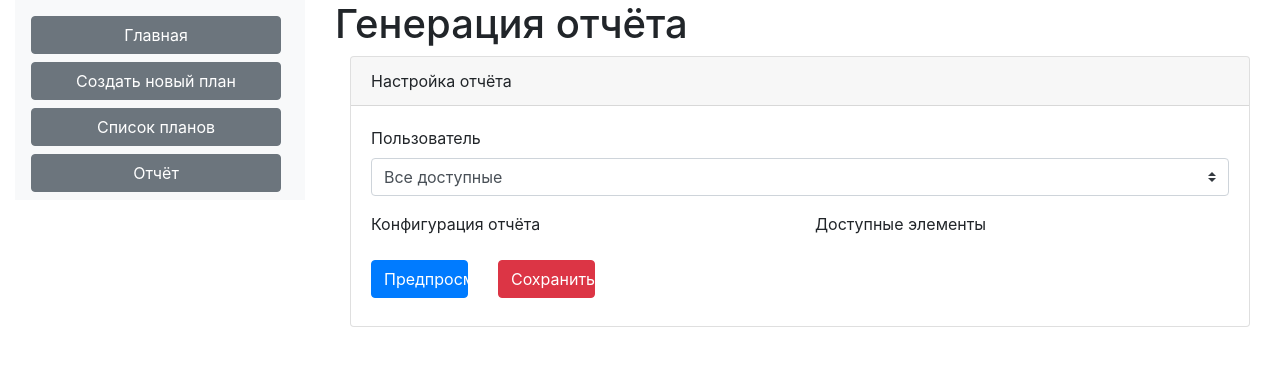
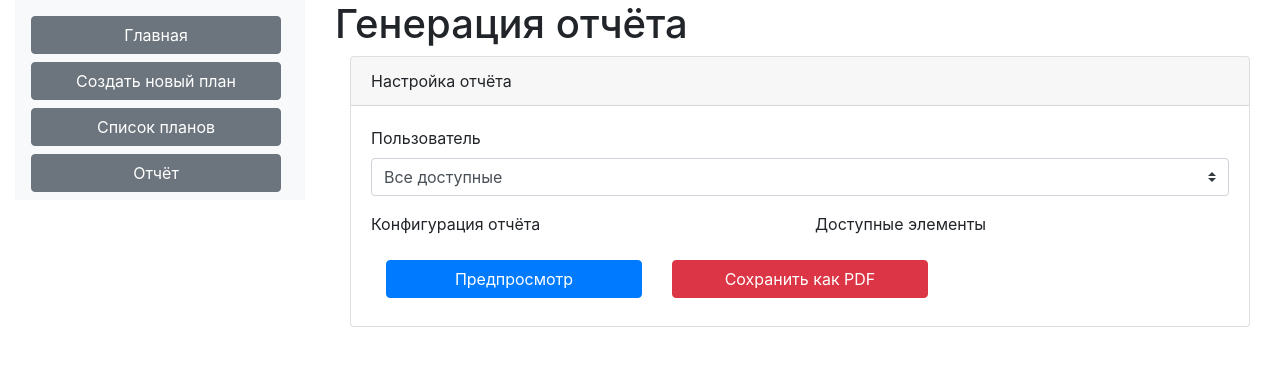
Before and after one commit to moevm/mse_teacher_plan, a Python web app: template app/templates/generateReport.html in a window 1280 px wide. Shown: the part 78-447 px from the top of the page. Run offline with Jinja, Linux system fonts and the light colour scheme; the template is opened without the code that fills it, so the values that code supplies are empty; some libraries are stand-ins or nearby versions.

Commit message:
Buttons fix

```diff
--- a/app/templates/generateReport.html
+++ b/app/templates/generateReport.html
@@ -40,7 +40,7 @@
                         </div>
                     </div>
                 </div>
-                <div class="btn-toolbar" role="group" data-toggle="buttons">
+                <div class="btn-toolbar col-12" role="group" data-toggle="buttons">
                     {% set resp_buttons = 'col-xs mb-2 col-sm-4 col-mb-3' %}
                     <div class="{{ resp_buttons }}">
                         <button class="btn btn-block btn-primary" onclick="previewReport()">Предпросмотр</button>
```
